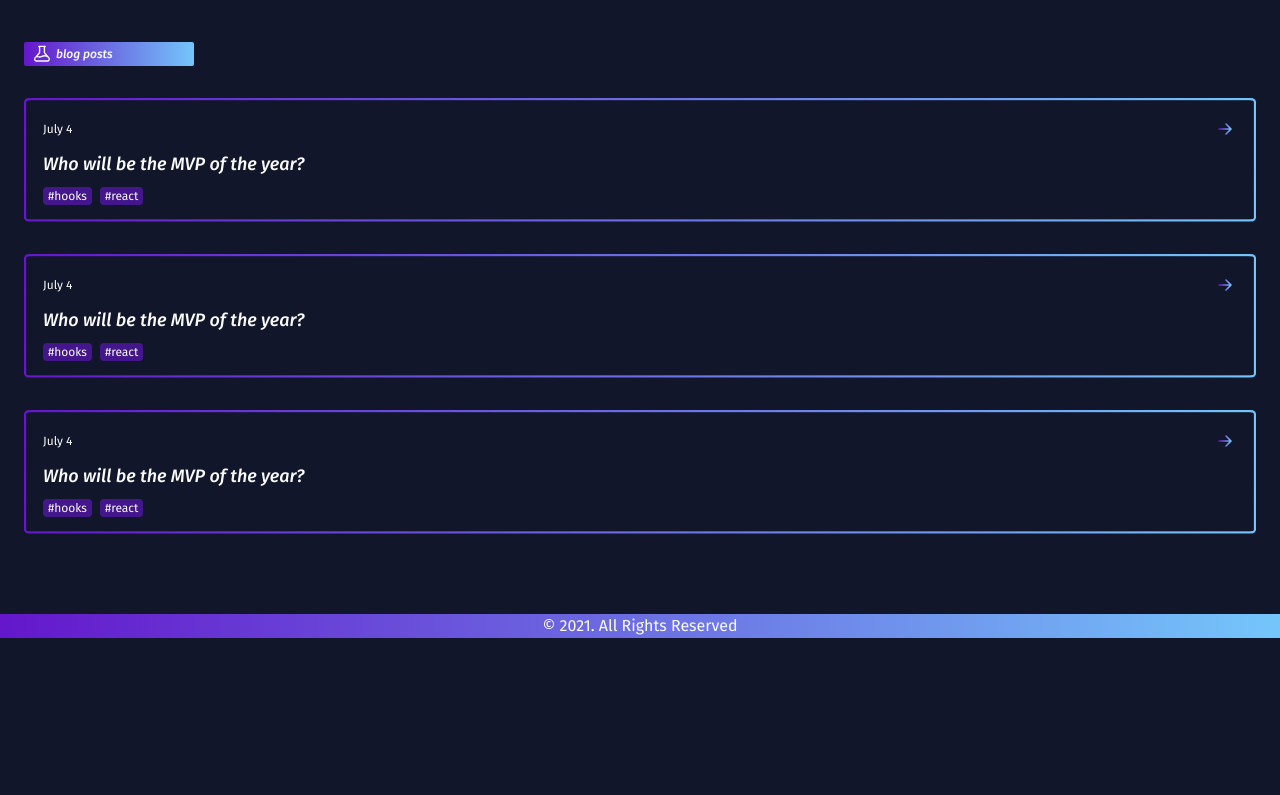
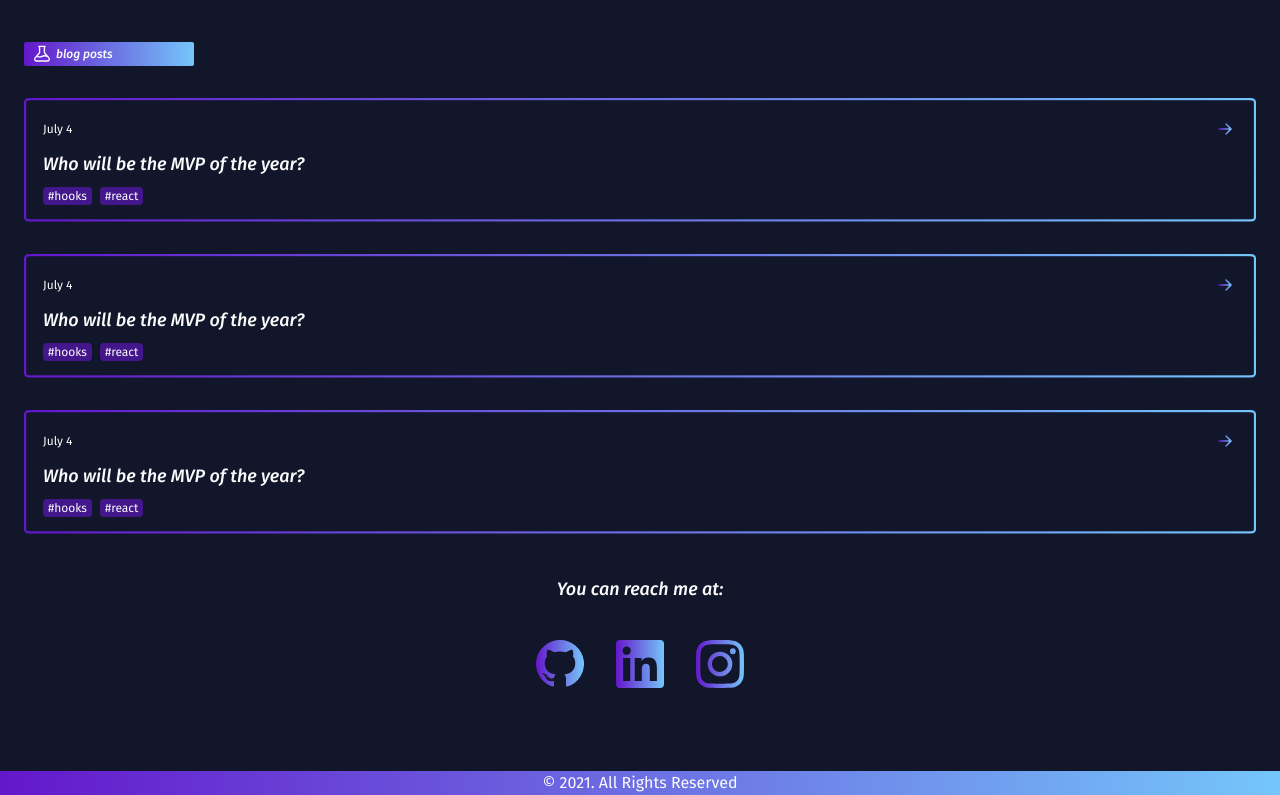
Before and after one commit to arcmena/marcelotheark, a Next.js app: page / in a window 1280 px wide. Shown: the part 1276-2071 px from the top of the page. Before the commit the page ends 1914 px from the top, so only its background shows below. Built offline with nearby package versions, Linux system fonts and the light colour scheme.

Commit message:
feat: create contacts layout

```diff
--- /dev/null
+++ b/components/layouts/HomePage/ContactsLayout/ContactsLayout.tsx
@@ -0,0 +1,31 @@
+import { CONTACTS } from '../../../../constants/urls'
+import Github from '../../../elements/Icons/Github'
+import Instagram from '../../../elements/Icons/Instagram'
+import LinkedIn from '../../../elements/Icons/LinkedIn'
+
+import { ContactsContainer, ContactsWrapper } from './styles'
+
+const iconProps = {
+  width: 48,
+  height: 48
+}
+
+export default function ContactsLayout() {
+  return (
+    <ContactsContainer>
+      <h2>You can reach me at:</h2>
+
+      <ContactsWrapper>
+        <a href={CONTACTS.GITHUB} target="_blank" rel="noreferrer">
+          <Github {...iconProps} />
+        </a>
+        <a href={CONTACTS.LINKEDIN} target="_blank" rel="noreferrer">
+          <LinkedIn {...iconProps} />
+        </a>
+        <a href={CONTACTS.INSTAGRAM} target="_blank" rel="noreferrer">
+          <Instagram {...iconProps} />
+        </a>
+      </ContactsWrapper>
+    </ContactsContainer>
+  )
+}
--- /dev/null
+++ b/components/layouts/HomePage/ContactsLayout/index.ts
@@ -0,0 +1 @@
+export { default } from './ContactsLayout'
--- /dev/null
+++ b/components/layouts/HomePage/ContactsLayout/styles.ts
@@ -0,0 +1,30 @@
+import styled, { css } from 'styled-components'
+
+export const ContactsContainer = styled.section(
+  ({ theme: { spacing, fonts } }) => css`
+    margin-top: ${spacing[16]};
+
+    h2 {
+      font-style: italic;
+      font-weight: ${fonts.weight.medium};
+      font-size: ${fonts.sizes.lg};
+      line-height: 22px;
+
+      text-align: center;
+    }
+  `
+)
+
+export const ContactsWrapper = styled.div(
+  ({ theme: { spacing } }) => css`
+    display: flex;
+    justify-content: center;
+    align-items: center;
+
+    margin-top: ${spacing[10]};
+
+    a:not(:first-child) {
+      margin-left: ${spacing[8]};
+    }
+  `
+)
--- a/constants/urls.ts
+++ b/constants/urls.ts
@@ -1,3 +1,9 @@
 export const GRADIENTS = {
   BORDER_GRADIENT: '/gradients/border-gradient.png'
 }
+
+export const CONTACTS = {
+  GITHUB: 'https://github.com/arcmena',
+  LINKEDIN: 'https://www.linkedin.com/in/marcelo-mena',
+  INSTAGRAM: 'https://www.instagram.com/marcelotheark'
+}
--- a/pages/index.tsx
+++ b/pages/index.tsx
@@ -5,6 +5,7 @@ import HeroLayout from '../components/layouts/HomePage/HeroLayout'
 import ProjectsLayout from '../components/layouts/HomePage/ProjectsLayout'
 import TimelineLayout from '../components/layouts/HomePage/TimelineLayout'
 import BlogPostsLayout from '../components/layouts/HomePage/BlogPostsLayout'
+import ContactsLayout from '../components/layouts/HomePage/ContactsLayout'
 
 const Home: NextPage = () => {
   return (
@@ -18,6 +19,7 @@ const Home: NextPage = () => {
       <ProjectsLayout />
       <TimelineLayout />
       <BlogPostsLayout />
+      <ContactsLayout />
     </>
   )
 }
```
Also changed, not shown: 1 other file (tests, documents, lock files or other folders).
